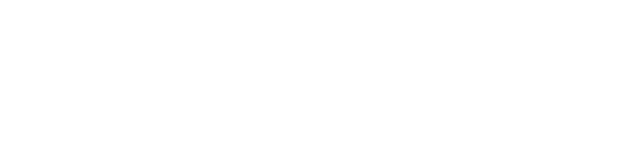
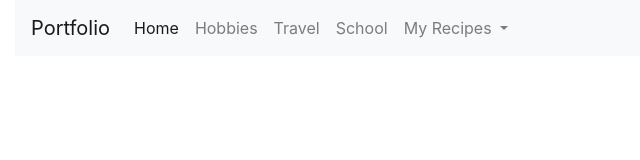
Before and after one commit to PeteC18MN/PeteC18MN.github.io, a plain HTML site: page school.html in a window 1280 px wide. Shown: the whole page, without its empty margins (0-640 px from the left). Drawn offline with nearby package versions, Linux system fonts and the light colour scheme.

Commit message:
adding school to navbars

```diff
--- a/school.html
+++ b/school.html
@@ -11,7 +11,55 @@
     <title>School Page</title>
   </head>
   <body>
+    <div class="container-fluid">
 
+        <div class="sticky-top">
+
+            <div class="row">
+
+                <div class="col-md-12">
+
+                    <nav class="navbar navbar-expand-lg navbar-light bg-light">
+                        <a class="navbar-brand" href="#">Portfolio</a>
+                        <button class="navbar-toggler" type="button" data-toggle="collapse" data-target="#navbarNavDropdown" aria-controls="navbarNavDropdown" aria-expanded="false" aria-label="Toggle navigation">
+                        <span class="navbar-toggler-icon"></span>
+                        </button>
+                        <div class="collapse navbar-collapse" id="navbarNavDropdown">
+                        <ul class="navbar-nav">
+                            <li class="nav-item active">
+                            <a class="nav-link" href="index.html">Home<span class="sr-only">(current)</span></a>
+                            </li>
+                            <li class="nav-item">
+                            <a class="nav-link" href="hobbies.html">Hobbies</a>
+                            </li>
+                            <li class="nav-item">
+                            <a class="nav-link" href="countries.html">Travel</a>
+                            </li>
+                            <li class="nav-item">
+                            <a class="nav-link" href="school.html">School</a>
+                            </li>
+                            <li class="nav-item dropdown">
+                            <a class="nav-link dropdown-toggle" href="#" role="button" data-toggle="dropdown" aria-expanded="false">
+                                My Recipes
+                            </a>
+                            <div class="dropdown-menu">
+                                <a class="dropdown-item" href="recipelink.html">Current Recipe</a>
+                                <a class="dropdown-item" href="cssrecipe.html">CSS Recipe</a>
+                                <a class="dropdown-item" href="ogrecipe.html">HTML Recipe</a>
+                            </div>
+                            </li>
+                        </ul>
+                        </div>
+                    </nav>
+
+                </div>
+
+            </div>
+
+        </div>
+
+
+    </div>
 
     <!-- Optional JavaScript; choose one of the two! -->
 
```
Also changed, not shown: countries.html (+3 -0 lines), cssrecipe.html (+3 -0 lines), hobbies.html (+3 -0 lines), index.html (+3 -0 lines), ogrecipe.html (+3 -0 lines), recipelink.html (+3 -0 lines).
